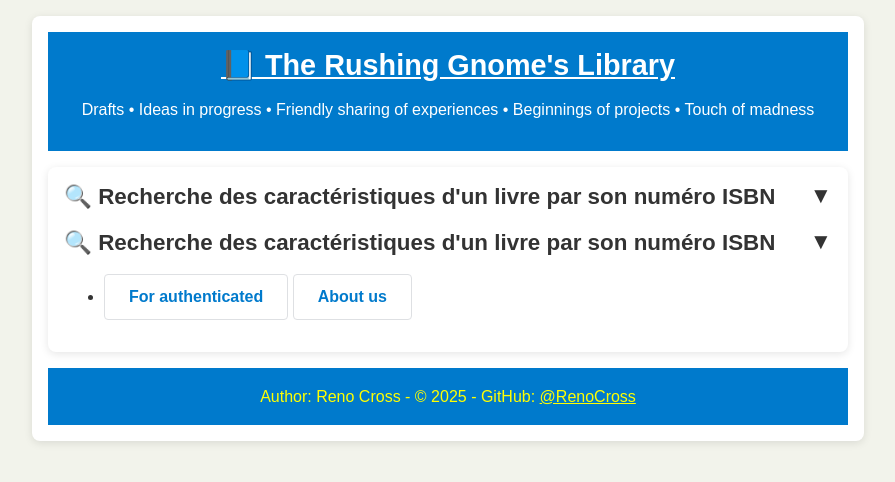
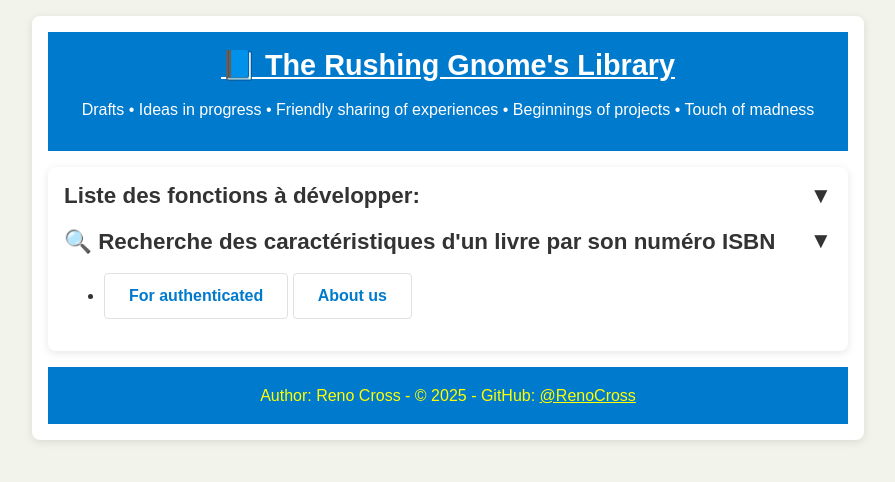
Before and after one commit to RenoCross/the-rushing-gnome, a Jekyll site: the page built from library.html, in a window 1280 px wide. Shown: the top 482 px of the page, without its empty margins (192-1087 px from the left). Built offline with Jekyll 4.4.1, drawn with Linux system fonts in a browser that asks for light colours.

Commit message:
Update library.html

```diff
--- a/library.html
+++ b/library.html
@@ -12,12 +12,11 @@
 
   <section id="contrib">
 
-    <h2 class="collapsible">🔍 Recherche des caractéristiques d'un livre par son numéro ISBN</h2>
+    <h2 class="collapsible">Liste des fonctions à développer:</h2>
     <div class="contrib-content">
       <ul class="contrib-list">
         <li>
-          <h3>Liste des fonctions à développer:</h3>
-          <p>🔍 Recherche des caractéristiques d'un livre</p>
+          <h3>🔍 Recherche des caractéristiques d'un livre:</h3>
           <ol>
 			<li>Recueil du numéro ISBN par:</li>
 			  <ul>
@@ -30,7 +29,7 @@
           </ol>
         </li>
         <li>
-          <h3>gestion d'une petite BdD</h3>
+          <h3>Gestion d'une petite BdD</h3>
           <p>Pour  partage simplifié au niveau du 1er cercle d'amis :</p>
           <ul>
             <li>Authentification utilisateur</li>
```
Also changed, not shown: other parts of library.html (+5 -2 lines).
